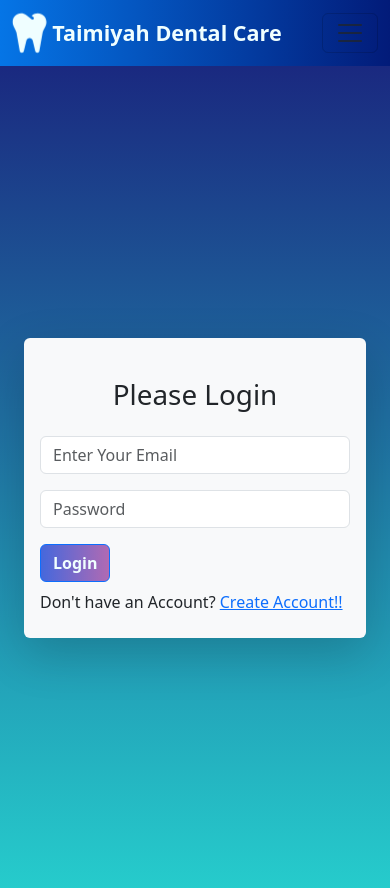
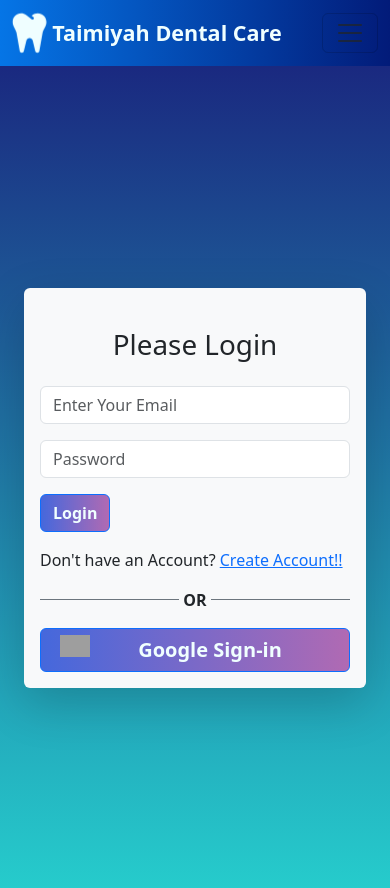
Before and after one commit to Junaith1994/Dr-Junaith, a React (Create React App) app: page /login in a window 390 px wide. Shown: the top 888 px of the page. Built offline with nearby package versions, Linux system fonts and the light colour scheme; no server answers; grey boxes are pictures that could not be loaded.

Commit message:
Added email-password authentication, Added google sign-in button design with mobile and desktop responsiveness

```diff
--- a/src/Pages/Header/Header.css
+++ b/src/Pages/Header/Header.css
@@ -1,3 +1,4 @@
+/* Navbar gradient style */
 .navbar-bg {
     background: linear-gradient(to right, #0575e6, #021b79);
 }
@@ -7,6 +8,7 @@
     font-weight: 500;
 }
 
+/* Appointment button style */
 .appointment-btn {
     background: linear-gradient(to right, #4568dc, #b06ab3);
     color: azure;
@@ -16,3 +18,24 @@
 .appointment-btn:hover {
     background: linear-gradient(to right, #213fa1, #6b2d6d)
 }
+
+/* Sign-out button gradient style */
+.btn-grad {
+    background-image: linear-gradient(to right, #780206 0%, #061161 51%, #780206 100%);
+    padding: 8px 14px;
+    text-align: center;
+    text-transform: uppercase;
+    transition: 0.5s;
+    background-size: 200% auto;
+    color: white;
+    box-shadow: 0 0 10px #eee;
+    border-radius: 10px;
+    display: block;
+}
+
+.btn-grad:hover {
+    background-position: right center;
+    /* change the direction of the change here */
+    color: #fff;
+    text-decoration: none;
+}
--- a/src/Pages/Header/Header.js
+++ b/src/Pages/Header/Header.js
@@ -1,11 +1,17 @@
 import React from 'react';
 import './Header.css';
-import { Container, Nav, Navbar } from 'react-bootstrap';
+import { Button, Container, Nav, Navbar } from 'react-bootstrap';
 import { FontAwesomeIcon } from '@fortawesome/react-fontawesome';
 import { faTooth } from '@fortawesome/free-solid-svg-icons'
 import { NavLink } from 'react-router-dom';
+import { useAuthState, useSignOut } from 'react-firebase-hooks/auth';
+import auth from '../../firebase.init';
 
 const Header = () => {
+    // Auth state & sign-out function from firebase hook
+    const [user, loading] = useAuthState(auth);
+    const [signOut] = useSignOut(auth);
+
     return (
         <Navbar expand="lg" className="navbar-bg" sticky='top'>
             <Container>
@@ -17,7 +23,9 @@ const Header = () => {
                         <Nav.Link as={NavLink} to='/about'>About me</Nav.Link>
                         <Nav.Link as={NavLink} to='/services'>Services</Nav.Link>
                         <Nav.Link as={NavLink} to='/blogs'>Blogs</Nav.Link>
-                        <Nav.Link as={NavLink} to='/login'>Login</Nav.Link>
+                        {user || loading ? <Button onClick={() => signOut()} className='btn-grad'>Sign-Out</Button>
+                            :
+                            <Nav.Link as={NavLink} to='/login'>Login</Nav.Link>}
                     </Nav>
                 </Navbar.Collapse>
             </Container>
--- a/src/Pages/Login/Login.js
+++ b/src/Pages/Login/Login.js
@@ -1,24 +1,69 @@
-import React from 'react';
+import React, { useRef, useState } from 'react';
 import { Button, Form } from 'react-bootstrap';
+import { useSignInWithEmailAndPassword } from 'react-firebase-hooks/auth';
 import { Link } from 'react-router-dom';
+import auth from '../../firebase.init';
 
 const Login = () => {
+    // Necessary input field states
+    const emailRef = useRef('');
+    const passwordRef = useRef('');
+    const [successMsg, setSuccessMsg] = useState('');
+
+    // Sign-in with email & password function from firebase hook
+    const [
+        signInWithEmailAndPassword,
+        user,
+        error,
+    ] = useSignInWithEmailAndPassword(auth);
+
+    // Signup form submit handler
+    const formSubmitHandler = event => {
+        event.preventDefault();
+
+        // input fields value
+        const email = emailRef.current.value;
+        const password = passwordRef.current.value;
+
+        // Validation to login
+        signInWithEmailAndPassword(email, password);
+
+        // Successful login message for user
+        return user?.user ? setSuccessMsg('') : setSuccessMsg("Login Successful");
+
+    }
+
     return (
         <div className='mx-auto row container form-page-bg'>
             <div className='d-flex justify-content-center align-items-center vh-100'>
-                <Form className='col-12 col-md-6 p-3 shadow-lg bg-body-tertiary rounded'>
+                <div className='col-12 col-md-6 p-3 shadow-lg bg-body-tertiary rounded'>
+                    <Form onSubmit={formSubmitHandler}>
                         <h1 className='text-center my-4'>Please Login</h1>
                         <Form.Group className="mb-3" controlId="formBasicEmail">
-                        <Form.Control type="email" placeholder="Enter Your Email" required />
+                            <Form.Control type="email" ref={emailRef} placeholder="Enter Your Email" required />
                         </Form.Group>
                         <Form.Group className="mb-3" controlId="formBasicPassword">
-                        <Form.Control type="password" placeholder="Password" required />
+                            <Form.Control type="password" ref={passwordRef} placeholder="Password" required />
                         </Form.Group>
                         <Button className='appointment-btn' variant="primary" type="submit">
                             Login
                         </Button>
+                        <p className='text-success my-2 fw-semibold'>{successMsg}</p>
+                        <p className='text-danger fw-semibold'>{error && error?.message}</p>
                         <p className='my-2'>Don't have an Account? <Link to='/signup'>Create Account!!</Link></p>
                     </Form>
+                    {/* Divider */}
+                    <div className='d-flex align-items-center my-3'>
+                        <div style={{ height: '1px' }} className='bg-secondary w-50'></div>
+                        <span className='mx-1 fw-semibold'>OR</span>
+                        <div style={{ height: '1px' }} className='bg-secondary w-50'></div>
+                    </div>
+                    {/* Google Sign-in Button*/}
+                    <Button className='appointment-btn w-100 d-flex justify-content-center'>
+                        <img style={{ width: '30px' }} className='img-fluid' src="https://i.ibb.co/0DcJQL5/google-logo.png" alt="Google-logo" />
+                        <span className='mx-5 fs-5 fw-semibold text-wrap'>Google Sign-in</span>
+                    </Button>
+                </div>
             </div>
         </div>
     );
--- a/src/Pages/SignUp/SignUp.js
+++ b/src/Pages/SignUp/SignUp.js
@@ -6,10 +6,12 @@ import { useCreateUserWithEmailAndPassword } from 'react-firebase-hooks/auth';
 import auth from '../../firebase.init';
 
 const SignUp = () => {
+    // Necessary states for input fields and error message
     const emailRef = useRef('');
     const passwordRef = useRef('');
     const confirmPasswordRef = useRef('');
     const [successMsg, setSuccessMsg] = useState('');
+    const [errorMsg, setErrorMsg] = useState('');
 
     // Firebase email-password authentcation hook
     const [
@@ -19,6 +21,7 @@ const SignUp = () => {
         error,
     ] = useCreateUserWithEmailAndPassword(auth);
 
+    // console.log(user);
     // Signup form submit handler
     const formSubmitHandler = event => {
         event.preventDefault();
@@ -28,9 +31,14 @@ const SignUp = () => {
         const password = passwordRef.current.value;
         const confirmPass = confirmPasswordRef.current.value;
 
+        // Validation to create account
         if(password === confirmPass) {
+            setErrorMsg('');
             createUserWithEmailAndPassword(email, password);
-
+            setSuccessMsg("Account Created Successfully");
+        }
+        else {
+            setErrorMsg("Passwords don't match !!")
         }
     }
 
@@ -52,6 +60,9 @@ const SignUp = () => {
                     <Button className='appointment-btn' variant="primary" type="submit">
                         Register
                     </Button>
+                    <p className='text-success my-2 fw-semibold'>{successMsg}</p>
+                    <p className='text-danger fw-semibold'>{error && error?.message}</p>
+                    <p className='text-danger fw-semibold'>{errorMsg}</p>
                     <p className='my-2'>Already have an Account? <Link to='/login'>Login</Link></p>
                 </Form>
             </div>
```
Lines whose indentation alone changed are shown as unchanged.
